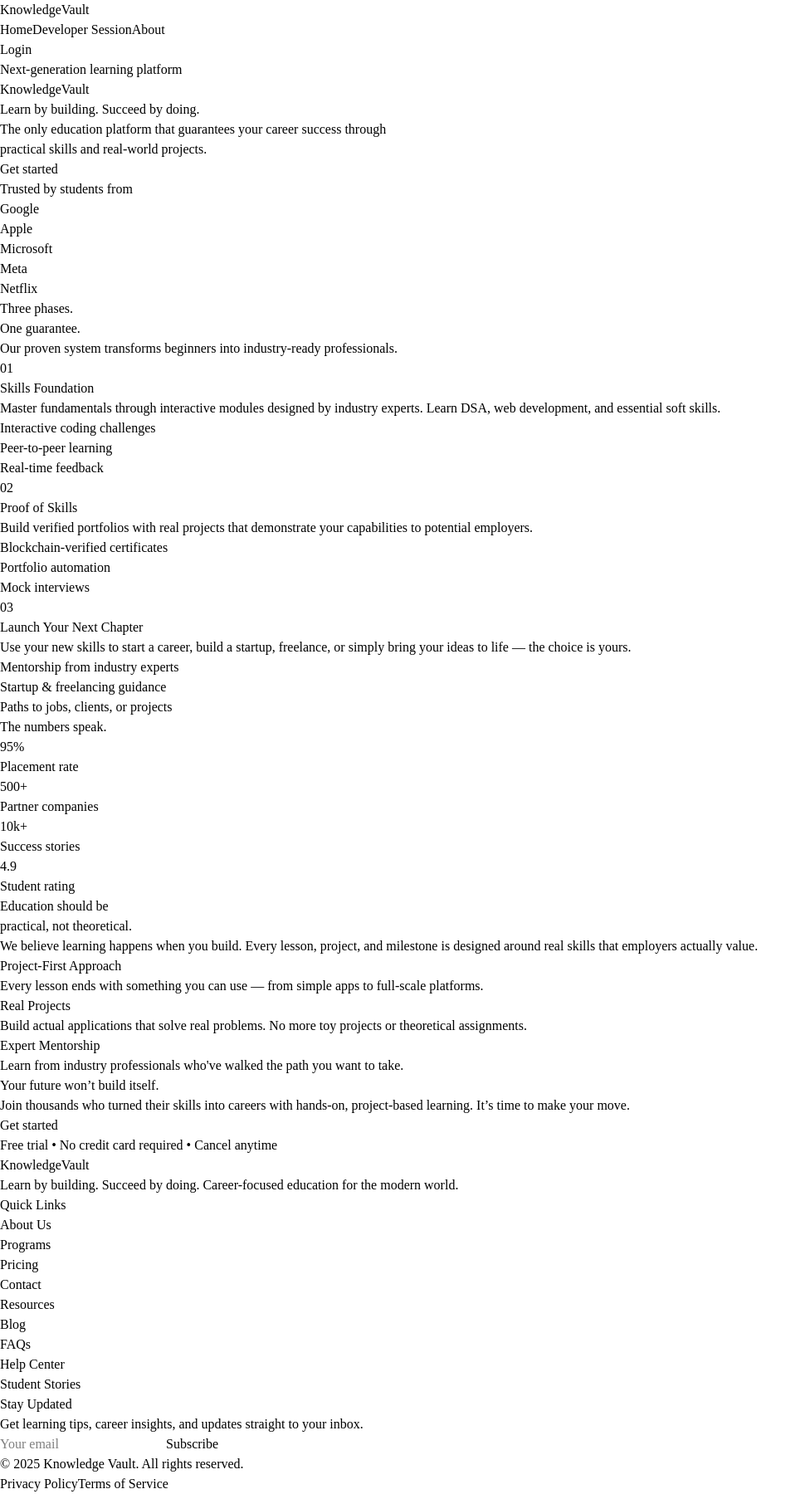
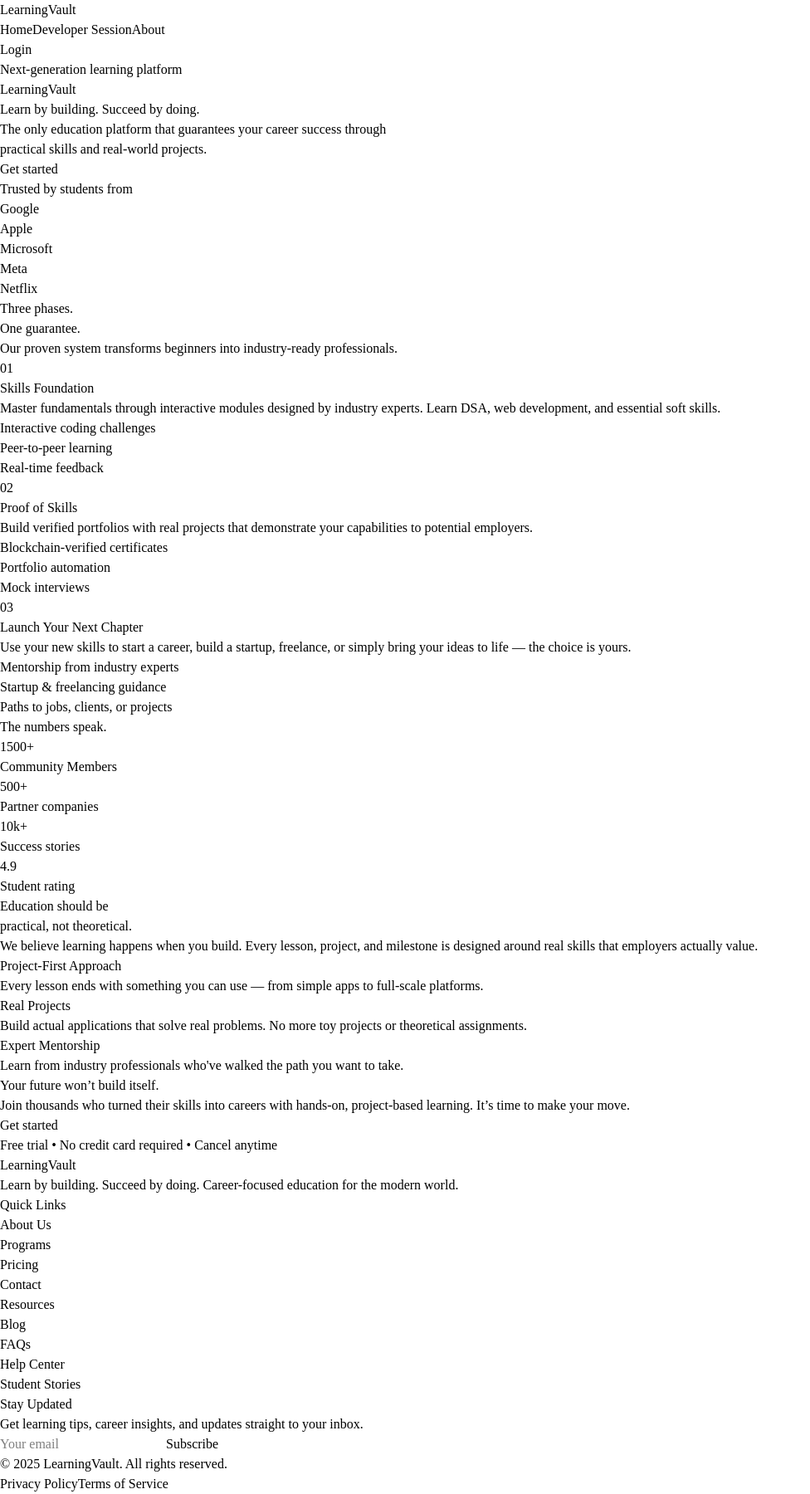
Before and after one commit to Kruthartha/LearningVault, a React (Vite) app in the folder client/: page / in a window 1280 px wide. Shown: the whole page at 83% size, without its empty margins (0-976 px from the left). Built offline with nearby package versions, Linux system fonts and the light colour scheme.

Commit message:
Name changed to LearningVault

```diff
--- a/client/src/App.jsx
+++ b/client/src/App.jsx
@@ -11,10 +11,8 @@ function App() {
     <Router>
       <Routes>
         <Route path="/" element={<HomePage />} /> {/* Home page */}
-        <Route path="/about" element={<HomePage />} /> {/* About page */}
         <Route path="/login" element={<LoginPage />} />
         <Route path="/signup" element={<SignupPage />} />
-        <Route path="/dashboard" element={<HomePage />} /> {/* Dashboard */}
         <Route path="*" element={<NotFound />} /> {/* 404 Page */}
       </Routes>
     </Router>
--- a/client/src/components/layout/NavBar.jsx
+++ b/client/src/components/layout/NavBar.jsx
@@ -6,7 +6,6 @@ const NavLink = ({ href, text }) => (
     {text}
   </a>
 );
-
 
 const NavBar = () => {
   const [scrolled, setScrolled] = useState(false);
@@ -33,7 +32,10 @@ const NavBar = () => {
           href="#home"
           className="text-xl font-semilight tracking-wide hover:text-gray-700 transition"
         >
-          Knowledge<span className="bg-gradient-to-bl from-blue-600 via-blue-400 to-blue-700 bg-clip-text text-transparent font-medium">Vault</span>
+          Learning
+          <span className="bg-gradient-to-bl from-blue-600 via-blue-400 to-blue-700 bg-clip-text text-transparent font-medium">
+            Vault
+          </span>
         </a>
         <div className="flex items-center space-x-8">
           <nav className="space-x-8 text-gray-600 hidden md:flex text-sm font-medium">
@@ -55,6 +57,4 @@ const NavBar = () => {
   );
 };
 
-
-
 export default NavBar;
--- a/client/src/components/sections/HomeSection.jsx
+++ b/client/src/components/sections/HomeSection.jsx
@@ -31,7 +31,7 @@ const HomeSection = () => {
 
           {/* Main Headline */}
           <h1 className="text-7xl md:text-9xl font-extralight text-black mb-6 tracking-tighter leading-none">
-            Knowledge
+            Learning
             <span className="bg-gradient-to-bl from-blue-600 via-blue-400 to-blue-700 bg-clip-text text-transparent font-medium">
               Vault
             </span>
@@ -188,9 +188,9 @@ const HomeSection = () => {
           <div className="grid grid-cols-2 md:grid-cols-4 gap-16 text-center">
             <div className="group">
               <div className="text-6xl md:text-7xl font-ultralight mb-4 group-hover:text-blue-400 transition-colors">
-                95%
+                1500+
               </div>
-              <div className="text-gray-400 font-light">Placement rate</div>
+              <div className="text-gray-400 font-light">Community Members</div>
             </div>
             <div className="group">
               <div className="text-6xl md:text-7xl font-ultralight mb-4 group-hover:text-purple-400 transition-colors">
@@ -316,7 +316,7 @@ const HomeSection = () => {
             {/* Brand Info */}
             <div>
               <h3 className="text-2xl font-light text-white mb-4">
-                Knowledge
+                Learning
                 <span className="bg-gradient-to-bl from-blue-600 via-blue-400 to-blue-700 bg-clip-text text-transparent font-medium">
                   Vault
                 </span>
@@ -407,7 +407,7 @@ const HomeSection = () => {
           {/* Divider */}
           <div className="border-t border-gray-800 pt-8 flex flex-col md:flex-row items-center justify-between text-sm text-gray-500">
             <p>
-              © {new Date().getFullYear()} Knowledge Vault. All rights reserved.
+              © {new Date().getFullYear()} LearningVault. All rights reserved.
             </p>
             <div className="flex space-x-6 mt-4 md:mt-0">
               <a href="#" className="hover:text-white">
--- a/client/src/pages/LoginPage.jsx
+++ b/client/src/pages/LoginPage.jsx
@@ -15,7 +15,7 @@ export default function LoginPage() {
     <div className="flex min-h-screen">
       {/* Left branding section */}
       <div className="hidden lg:flex w-1/2 bg-slate-900 text-white items-center justify-center flex-col p-12">
-        <h1 className="text-4xl font-bold mb-4">Welcome Back to Knowledge Vault</h1>
+        <h1 className="text-4xl font-bold mb-4">Welcome Back to Learning Vault</h1>
         <p className="text-lg opacity-80 text-center max-w-md">
           Learn. Build. Prove your skills. Launch your career with real-world experience.
         </p>
--- a/client/src/pages/SignupPage.jsx
+++ b/client/src/pages/SignupPage.jsx
@@ -16,7 +16,7 @@ export default function SignupPage() {
     <div className="flex min-h-screen">
       {/* Left branding section */}
       <div className="hidden lg:flex w-1/2 bg-slate-900 text-white items-center justify-center flex-col p-12">
-        <h1 className="text-4xl font-bold mb-4">Welcome to Knowledge Vault</h1>
+        <h1 className="text-4xl font-bold mb-4">Welcome to Learning Vault</h1>
         <p className="text-lg opacity-80 text-center max-w-md">
           Learn. Build. Prove your skills. Launch your career with real-world experience.
         </p>
```
Also changed, not shown: client/package.json (+8 -1 lines), 1 other file (tests, documents, lock files or other folders).
